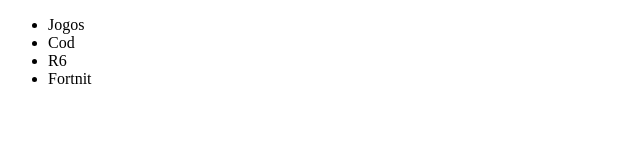
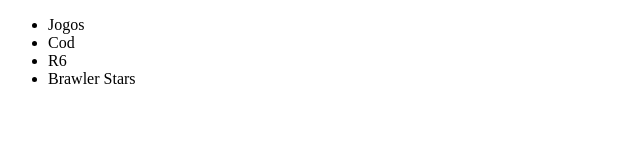
Before and after one commit to vitorhslima/gitExemplo, a plain HTML site: page index.html in a window 1280 px wide. Shown: the full height of the page, 0-640 px from the left. Drawn offline with Linux system fonts and the light colour scheme.

Commit message:
Mudança de jogo de fortnt para Brawler Stars

```diff
--- a/index.html
+++ b/index.html
@@ -10,7 +10,7 @@
 			<li>Jogos</li>
 			<li>Cod</li>
 			<li>R6</li>
-			<li>Fortnit</li>
+			<li>Brawler Stars</li>
 		</ul>
 
 	</body>
```
